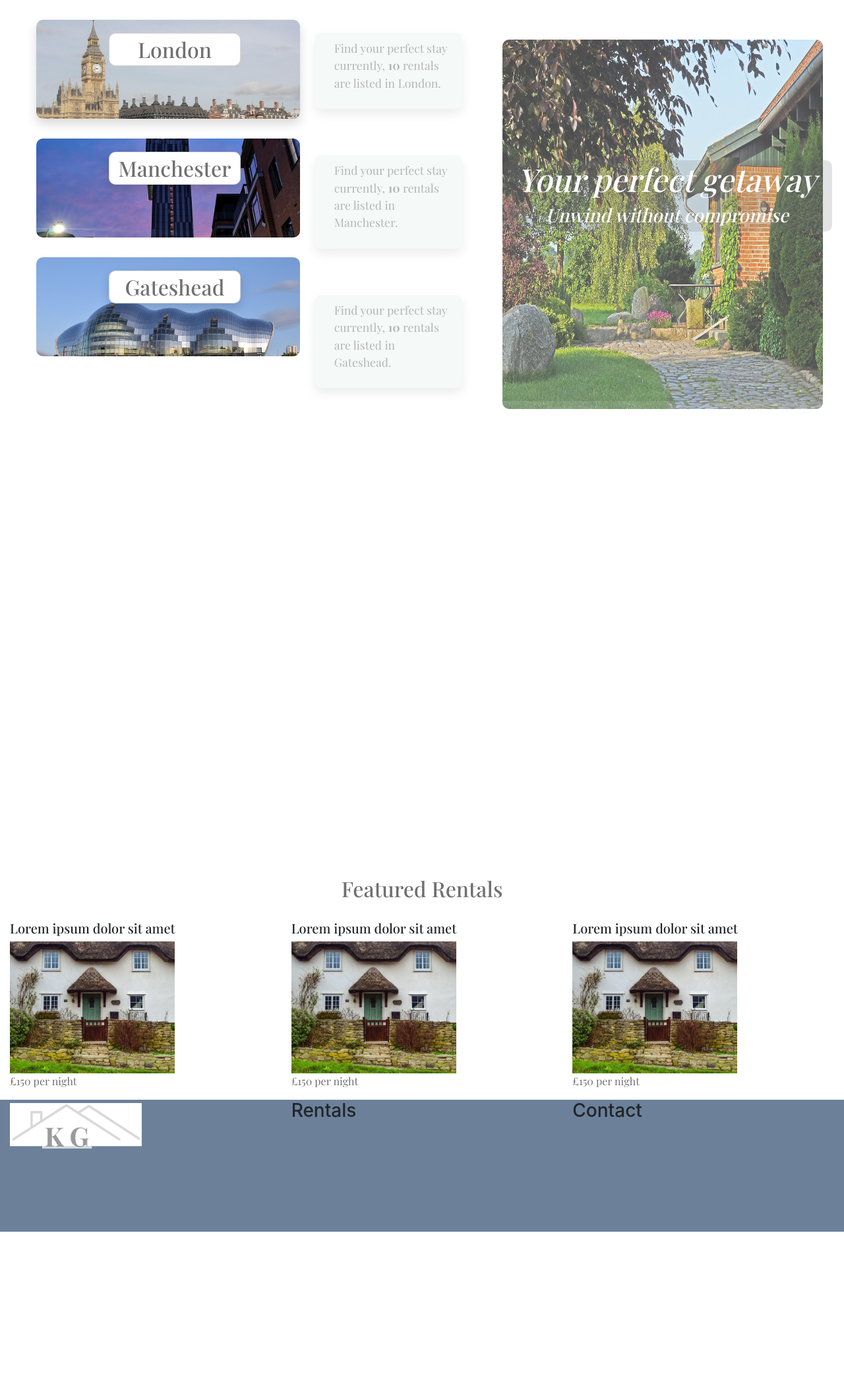
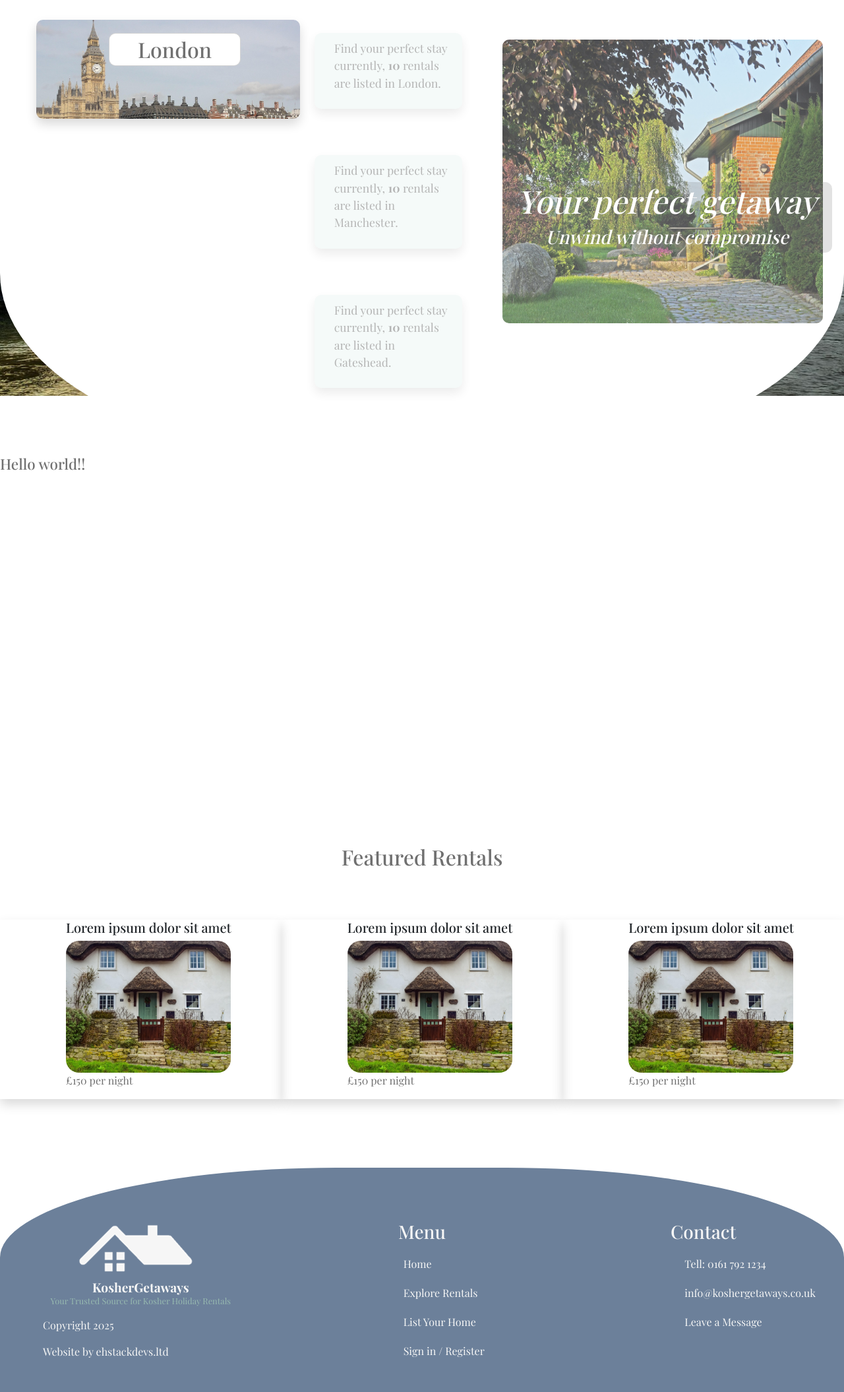
Before and after one commit to e-h-dev/kosher-gataways, a Django app: template kosher_getaways/home/templates/home/index.html in a window 1280 px wide. Shown: the part 200-2310 px from the top of the page at 66% size. Before the commit the page ends 2067 px from the top, so only its background shows below. Run offline with Django 5.2, Linux system fonts and the light colour scheme; the template is opened without the code that fills it: most values are stand-ins (such as "Sample title", 1, 10 or a date in 2020); some libraries are stand-ins or nearby versions; some web fonts are replaced.

Commit message:
Update footer

```diff
--- a/kosher_getaways/home/templates/home/index.html
+++ b/kosher_getaways/home/templates/home/index.html
@@ -26,7 +26,10 @@
         <!-- <div class="home-landing"> -->
         <div class="row home-landing">
             <div class="col-4">
-                <div class="row">
+                <a href="" class="location-box shadow" id="image-1" onmouseover="reveal()" onmouseout="hide()">
+                    <h2 id="location-header" class="location-header">London</h2>
+                </a>
+                <!-- <div class="row">
                     <div class="col-12">
                         <a href="" class="location-box shadow" id="image-1" onmouseover="reveal()" onmouseout="hide()">
                             <h2 id="location-header" class="location-header">London</h2>
@@ -35,15 +38,14 @@
                         <h2 id="location-header-2" class="location-header-2 shadow">London</h2>
                     </div>
                     </div>
-                </div>
-                <div class="row">
+                </div> -->
+                <!-- <div class="row">
                     <div class="col-8">
                         <a href="" class="location-box" id="image-2">
                             <h2 class="location-header shadow">Manchester</h2>
                         </a>
                     </div>
                     <div class="col-4">
-                        <!-- <h2 style="color:#75BBA7; margin-top:50px;">Manchester</h2> -->
                     </div>
                 </div>
                 <div class="row">
@@ -53,9 +55,8 @@
                         </a>
                     </div>
                     <div class="col-4">
-                        <!-- <h2 style="color:#75BBA7; margin-top:50px;">Gateshead</h2> -->
                     </div>
-                </div>
+                </div> -->
             </div>
             <div class="col-3">
                <div class="row">
@@ -93,7 +94,9 @@
     <img src="/static/media/center_fixed_image.jpg" alt="" class="center-image">
 </section> -->
 <section>
-        <div class="picture-trans"></div>
+        <div class="picture-trans">
+            <h1>Hello world!!</h1>
+        </div>
         <img src="/static/media/center_fixed_image_main.jpg" alt="" class="center-image">
 </section>
 <section>
@@ -106,18 +109,18 @@
                     </h4>
                 </div>
             </div>
-            <div class="row">
-                <div class="col-4 featured-box">
+            <div class="row mt-5">
+                <div class="col-4 featured-box shadow">
                     <h5>Lorem ipsum dolor sit amet</h5>
                     <img src="/static/media/trial_feature_rental.jpg" alt="" class="featured-image">
                     <div><p>£150 per night</p></div>
                 </div>
-                <div class="col-4 featured-box">
+                <div class="col-4 featured-box shadow">
                     <h5>Lorem ipsum dolor sit amet</h5>
                     <img src="/static/media/trial_feature_rental.jpg" alt="" class="featured-image">
                     <div><p>£150 per night</p></div>
                 </div>
-                <div class="col-4 featured-box">
+                <div class="col-4 featured-box shadow">
                     <h5>Lorem ipsum dolor sit amet</h5>
                     <img src="/static/media/trial_feature_rental.jpg" alt="" class="featured-image">
                     <div><p>£150 per night</p></div>
@@ -131,12 +134,12 @@
 {% block js %}
 <script>
     var subHeader = document.getElementById('location-header');
-    var subHeader2 = document.getElementById('location-header-2');
+    //var subHeader2 = document.getElementById('location-header-2');
     var locPin = document.getElementById('location-pin');
     var mapImage = document.getElementById('map-image');
     var hero = document.getElementById('half-hero');
     function reveal(){
-        subHeader2.style.display="block";
+        //subHeader2.style.display="block";
         subHeader.style.display="none";
         locPin.style.display="block";
         mapImage.style.display="block";
@@ -144,7 +147,7 @@
     }
 
     function hide(){
-        subHeader2.style.display="none";
+        //subHeader2.style.display="none";
         subHeader.style.display="block";
         locPin.style.display="none";
     }
--- a/kosher_getaways/static/css/base.css
+++ b/kosher_getaways/static/css/base.css
@@ -11,11 +11,11 @@ header{
   background-color: #fff;
 }
 
-a{
+.top-nav-link{
   color:var(--main-text-color)
 }
 
-a:hover{
+.top-nav-link:hover{
   color:#6c809a;
   text-decoration: none;
   font-weight: bolder;
@@ -99,7 +99,8 @@ header{
   border-radius: 10px;
   position: absolute;
   top:40px;
-  width:150px;
+  right:30px;
+  width:220px;
   z-index: 3;
   display:none;
   background-color: #fff;
@@ -136,16 +137,16 @@ li{
   }
 
   100%{
-     height:190px;
+     height:261px;
   }
 }
 
 .sign-in-box:hover .sign-up-dropdown{
-  animation: fade-in 1s;
+  animation: drop-down 1s;
   display: block;
 }
 
-@keyframes fade-in{
+@keyframes drop-down{
   0%{
      height:10px;
   }
@@ -157,8 +158,67 @@ li{
 
 footer{
   background-color: #6c809a;
-  height:200px;
+  height:340px;
+  color:#f6f6f6;
+  font-family: var(--main-font);
+  border-top-left-radius: 40%;
+  border-top-right-radius: 40%;
   /* position: stickey; */
+}
+
+.top-footer-row{
+  position: relative;
+  top:80px;
+}
+
+.footer-logo{
+  position: relative;
+  /* top:100px; */
+  left:100px;
+  /* margin-bottom: 30px; */
+}
+
+.footer-logo-p{
+  color:#f6f6f6;
+  font-size: 1.2rem;
+  text-align: center;
+}
+
+.footer-logo-p2{
+  color:#97b9b0;
+  font-size: 0.8rem;
+  text-align: center;
+  margin-top: -20px;
+}
+
+.footer-border{
+  position:relative;
+  bottom:-150px;
+  z-index: -1;
+  height:280px;
+  width:100%;
+  background-color: #fff;
+}
+
+.footer-list{
+  /* text-align: center; */
+  padding-left: 150px;
+}
+
+.footer-row-1{
+  color:#f6f6f6;
+  padding-left: 50px;
+}
+
+.bottom-nav-link{
+  color:#f6f6f6;
+  /* text-decoration: none; */
+}
+
+.bottom-nav-link:hover{
+  color:#97b9b0;
+  text-decoration: none;
+  font-weight: bolder;
 }
 
 /* home page styles */
@@ -167,6 +227,9 @@ footer{
   background-color: #fff;
   position:relative;
   z-index: -2;
+  height:690px;
+  border-bottom-left-radius: 40%;
+  border-bottom-right-radius: 40%;
 }
 
 .location-date-number-filter{
@@ -226,7 +289,7 @@ input::-webkit-inner-spin-button {
   text-align: center;
   border-radius: 10px;
   position: relative;
-  z-index: 99999999999999999!;
+  z-index: auto;
   display: block;
 }
 
@@ -356,12 +419,12 @@ input::-webkit-inner-spin-button {
 }
 
 .half-hero{
-  height:70vh;
+  height:430px;
   width:38vw;
   opacity: 0.7;
   border-radius: 10px;
   margin-top: 30px;
-  position:absolute;
+  position:relative;
   z-index: 0;
   top:30px;
 }
@@ -390,33 +453,39 @@ input::-webkit-inner-spin-button {
   position: relative;
   z-index: -1;
   width:100%;
-  height:700px;
-  opacity: 0.1;
-  background-color: #fff;
+  height:300px;
+  /* opacity: 0.1; */
+  background-color: transparent;
 }
 
 .center-image{
   position: fixed;
   top:0;
-  left:2.5%;
+  /* left:2.5%; */
   z-index: -3;
   background-attachment:fixed;
-  background-size: cover;
+  background-size:contain;
   background-repeat: no-repeat;
-  width:95%;
-  height:700px;
+  width:100%;
+  height:100vh;
 }
 
 .featured-rentals{
   font-family: var(--main-font);
   background-color: #fff;
   width:100%;
+  position: relative;
+  bottom: -150px;
+  border-top-left-radius: 40%;
+  border-top-right-radius: 40%;
+  height:500px;
+  padding-top: 100px;
 }
 
 .featured-rentals h4{
   font-size: 2rem;
   color:var(--main-text-color);
-  margin-top: 20px;
+  margin-top: 40px;
   text-align: center;
 }
 
@@ -424,10 +493,12 @@ input::-webkit-inner-spin-button {
   /* position: relative;
   margin-left:30px; */
   margin-top: 20px;
+  padding-left: 100px;;
 }
 
 .featured-image{
   width:250px;
   height:200px;
   align-items: center;
+  border-radius: 20px;
 }
--- a/kosher_getaways/templates/base.html
+++ b/kosher_getaways/templates/base.html
@@ -43,9 +43,9 @@
                     </div> -->
                     <div class="col-7">
                         <div class="row upper-nav">
-                            <div class="col-3"><a href="">Explore Rentals</a></div>
-                            <div class="col-3"><a href="">List your Home</a></div>
-                            <div class="col-3"><a href="">Contact</a></div>
+                            <div class="col-3"><a href="" class="top-nav-link">Explore Rentals</a></div>
+                            <div class="col-3"><a href="" class="top-nav-link">List your Home</a></div>
+                            <div class="col-3"><a href="" class="top-nav-link">Contact</a></div>
                             <div class="col-3">
                                 <div class="sign-in-box shadow">
                                     {% if request.user.is_authenticated %}
@@ -57,7 +57,7 @@
                                             <li>Your Rentals</li>
                                             <li>Your Booking</li>
                                             <li>Messages</li>
-                                            <li><a href="{% url 'account_logout' %}">Sign Out</a></li>
+                                            <li><a href="{% url 'account_logout' %}" class="top-nav-link">Sign Out</a></li>
                                         </ul>
                                     </div>
                                     {% else %}
@@ -91,17 +91,37 @@
     </section> -->
     {% block js %}
     {% endblock %}
+    <div class="footer-border"></div>
     <footer>
         <div class="container-fluid">
-            <div class="row">
+            <div class="row top-footer-row">
             <div class="col-4">
-                <img src="/static/media/logo_2.png" alt="" class="logo">
+                <img src="/static/media/footer-logo.png" alt="" class="footer-logo">
+                <p class="footer-logo-p"><strong>KosherGetaways</strong></p>
+                <p class="footer-logo-p2">Your Trusted Source for Kosher Holiday Rentals</p>
+                <p class="footer-row-1">Copyright 2025</p>
+                <p class="footer-row-1">Website by <a href="https://e-hammond-7f6468517ddb.herokuapp.com/" class="bottom-nav-link" target="_blank">ehstackdevs.ltd</a></p>
             </div>
             <div class="col-4">
-                <h3>Rentals</h3>
+                <h3 class="text-center">Menu</h3>
+                <ul class="footer-list">
+                    <li><a href="" class="bottom-nav-link">Home</a></li>
+                    <li>Explore Rentals</li>
+                    <li>List Your Home</li>
+                    {% if request.user.is_authenticated %}
+                    <li><a href="{% url 'account_logout' %}" class="bottom-nav-link">Sign Out</a></li>
+                    {% else %}
+                    <li><a href="{% url 'account_login' %}" class="bottom-nav-link">Sign in</a> / <a href="" class="bottom-nav-link">Register</a></li>
+                    {% endif %}
+                </ul>
             </div>
             <div class="col-4">
-                <h3>Contact</h3>
+                <h3 class="text-center">Contact</h3>
+                <ul class="footer-list">
+                    <li>Tell: 0161 792 1234</li>
+                    <li><a href="" class="bottom-nav-link">info@koshergetaways.co.uk</a></li>
+                    <li><a href="" class="bottom-nav-link">Leave a Message</a></li>
+                </ul>
             </div>
         </div>
         </div>
```
Also changed, not shown: kosher_getaways/db.sqlite3, kosher_getaways/static/media/footer-logo.png (added).
